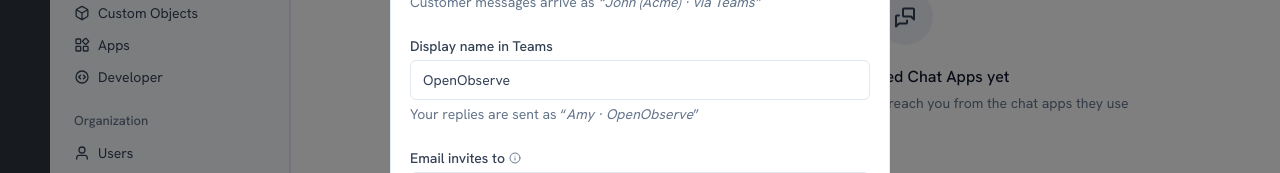
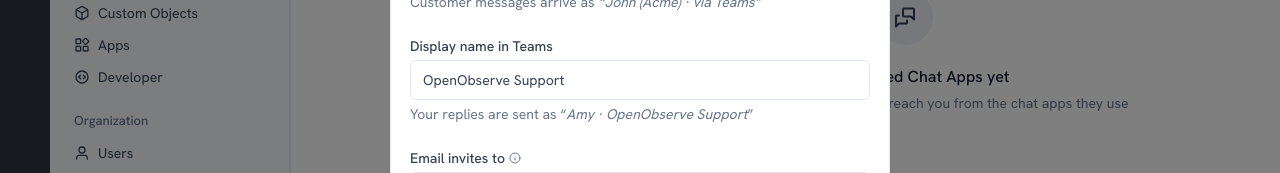
Before and after one commit to Vinay-Hiver/slack-teams-connector, a React (Vite) app: page / in a window 1280 px wide. Both pictures are taken after a click on the button "Connect an app". Shown: the part 380-553 px from the top of the page. Built offline with nearby package versions, Linux system fonts and the light colour scheme.

Commit message:
Default the Teams display name to OpenObserve Support

```diff
--- a/src/pages/ConnectedChatApps/ConnectModal.tsx
+++ b/src/pages/ConnectedChatApps/ConnectModal.tsx
@@ -26,7 +26,7 @@
   const onSend = (invite: InviteDetails) => close(() => sent(invite))
   const [channel, setChannel] = useState('')
   const [customer, setCustomer] = useState('')
-  const [displayName, setDisplayName] = useState('OpenObserve')
+  const [displayName, setDisplayName] = useState('OpenObserve Support')
   const [emails, setEmails] = useState<string[]>([])
   const [showNote, setShowNote] = useState(false)
   const [note, setNote] = useState('')
@@ -41,7 +41,7 @@
         onClose={onClose}
         actions={
           <div className="connect-modal__actions">
-            <Button variant="secondary" size="md" iconRight={<Icon name="newtab" size={14} />} onClick={() => openEmailPreview({ displayName: displayName.trim() || 'OpenObserve', customer: customer.trim() || 'Contoso', sender: 'Amy', note: note.trim() || undefined })}>Preview email</Button>
+            <Button variant="secondary" size="md" iconRight={<Icon name="newtab" size={14} />} onClick={() => openEmailPreview({ displayName: displayName.trim() || 'OpenObserve Support', customer: customer.trim() || 'Contoso', sender: 'Amy', note: note.trim() || undefined })}>Preview email</Button>
             <div className="connect-modal__buttons">
               <Button variant="secondary" size="md" onClick={onClose}>Cancel</Button>
               <Button variant="primary" size="md" disabled={!canSend} onClick={() => onSend({ channel, customer: customer.trim(), displayName: displayName.trim(), emails, note: note.trim() || undefined })}>Send invite</Button>
@@ -60,7 +60,7 @@
           </div>
           <Input
             fullWidth label="Display name in Teams" value={displayName} onChange={(e) => setDisplayName(e.target.value)}
-            helperText={<>Your replies are sent as “<em>Amy · {displayName.trim() || 'OpenObserve'}</em>”</>}
+            helperText={<>Your replies are sent as “<em>Amy · {displayName.trim() || 'OpenObserve Support'}</em>”</>}
           />
           <div className="connect-modal__invite">
             <Textarea
--- a/src/pages/EmailPreview/previewData.ts
+++ b/src/pages/EmailPreview/previewData.ts
@@ -1,6 +1,6 @@
 /** What the preview tab needs. The page that opens the tab saves it here and the preview tab reads it. */
 export type EmailPreviewData = {
-  /** The name shown in Teams, for example "OpenObserve". */
+  /** The name shown in Teams, for example "OpenObserve Support". */
   displayName: string
   /** The customer the invite is for. */
   customer: string
@@ -21,7 +21,7 @@
 }
 
 export function readEmailPreview(): EmailPreviewData {
-  const fallback: EmailPreviewData = { displayName: 'OpenObserve', customer: 'Contoso', sender: 'Amy' }
+  const fallback: EmailPreviewData = { displayName: 'OpenObserve Support', customer: 'Contoso', sender: 'Amy' }
   try {
     const raw = localStorage.getItem(KEY)
     return raw ? { ...fallback, ...JSON.parse(raw) } : fallback
```
